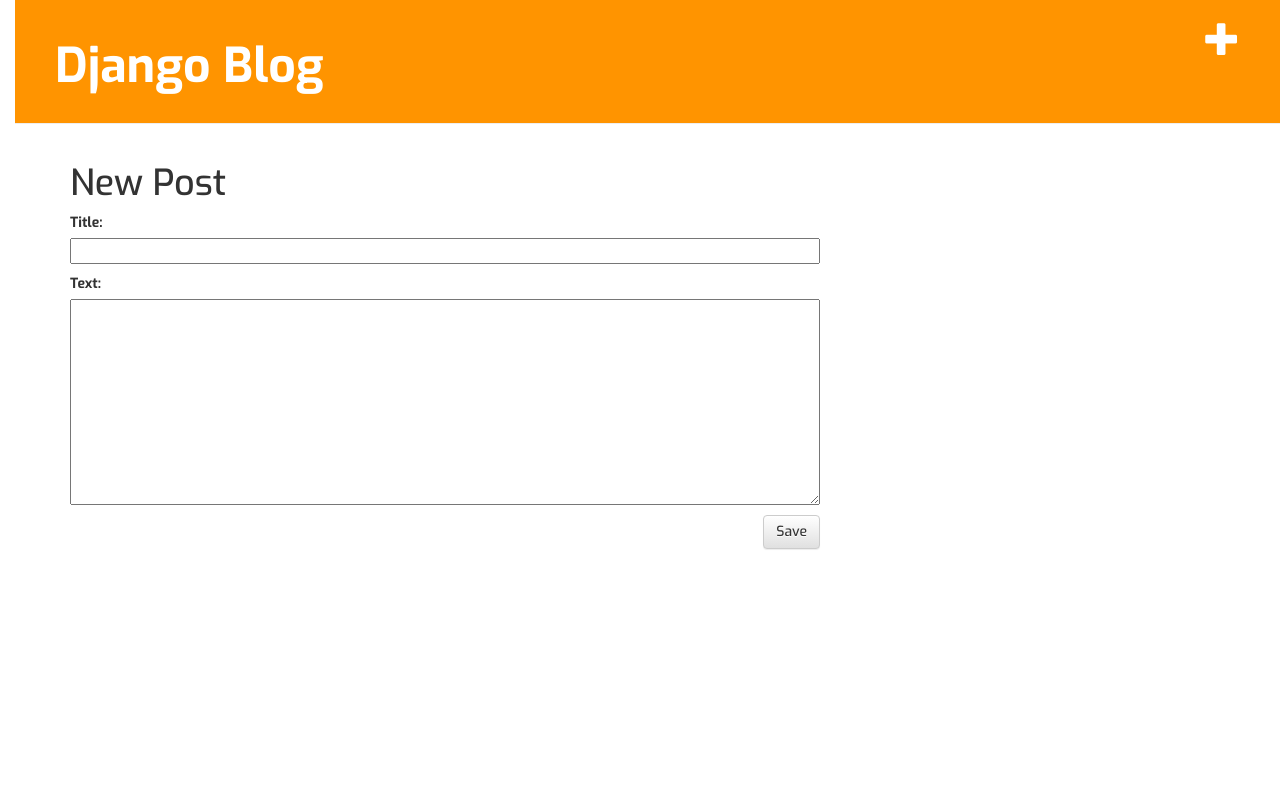
After one commit to sujan-sube/django-blog, a Django app: page /post/new/ in a window 1280 px wide. The commit adds this page. Run offline with Django 3.2, Linux system fonts and the light colour scheme; the visitor is signed in with stand-in values (Sample User, id 1); some libraries are stand-ins or nearby versions.

Commit message:
added django forms to create and edit posts

```diff
--- /dev/null
+++ b/blog/forms.py
@@ -0,0 +1,8 @@
+from django import forms
+from .models import Post
+
+class PostForm(forms.ModelForm):
+
+    class Meta:
+        model = Post
+        fields = ('title', 'text',)
--- /dev/null
+++ b/blog/static/css/blog.css
@@ -0,0 +1,54 @@
+h1 a {
+    color: #FCA205;
+    font-family: 'Exo';
+    font-weight: 700;
+}
+
+body {
+    padding-left: 15px;
+    font-family: 'Exo';
+    font-weight: 500;
+}
+
+.page-header {
+    background-color: #ff9400;
+    margin-top: 0;
+    padding: 20px 20px 20px 40px;
+}
+
+.page-header h1, .page-header h1 a, .page-header h1 a:visited, .page-header h1 a:active {
+    color: #ffffff;
+    font-size: 36pt;
+    text-decoration: none;
+}
+
+.content {
+    margin-left: 40px;
+}
+
+.date {
+    color: #828282;
+}
+
+.save {
+    float: right;
+}
+
+.post-form textarea, .post-form input {
+    width: 100%;
+}
+
+.top-menu, .top-menu:hover, .top-menu:visited {
+    color: #ffffff;
+    float: right;
+    font-size: 26pt;
+    margin-right: 20px;
+}
+
+.post {
+    margin-bottom: 70px;
+}
+
+.post h1 a, .post h1 a:visited {
+    color: #000000;
+}
--- /dev/null
+++ b/blog/templates/blog/base.html
@@ -0,0 +1,28 @@
+{% load staticfiles %}
+<html>
+    <head>
+        <title>Sujan's blog</title>
+
+        <link href='https://fonts.googleapis.com/css?family=Exo:500,700' rel='stylesheet' type='text/css'>
+        <link rel="stylesheet" href="//maxcdn.bootstrapcdn.com/bootstrap/3.2.0/css/bootstrap.min.css">
+        <link rel="stylesheet" href="//maxcdn.bootstrapcdn.com/bootstrap/3.2.0/css/bootstrap-theme.min.css">
+        <link rel="stylesheet" href="{% static 'css/blog.css' %}">
+    </head>
+    <body>
+        <div class="page-header">
+            {% if user.is_authenticated %}
+                <a href="{% url 'post_new' %}" class="top-menu"><span class="glyphicon glyphicon-plus"></span></a>
+            {% endif %}
+            <h1><a href="/">Django Blog</a></h1>
+        </div>
+
+    <div class="content container">
+        <div class="row">
+            <div class="col-md-8">
+                {% block content %}
+                {% endblock %}
+            </div>
+        </div>
+    </div>
+    </body>
+</html>
--- /dev/null
+++ b/blog/templates/blog/post_edit.html
@@ -0,0 +1,9 @@
+{% extends 'blog/base.html' %}
+
+{% block content %}
+    <h1>New Post</h1>
+    <form method="POST" class="post-form">{% csrf_token %}
+        {{ form.as_p }}
+        <button type="submit" class="save btn btn-default">Save</button>
+    </form>
+{% endblock %}
--- a/blog/urls.py
+++ b/blog/urls.py
@@ -9,4 +9,7 @@ from . import views
 
 urlpatterns = [
     url(r'^$', views.post_list, name='post_list'),
+    url(r'^post/(?P<pk>\d+)/$', views.post_detail, name='post_detail'),
+    url(r'^post/new/$', views.post_new, name='post_new'),
+    url(r'^post/(?P<pk>\d+)/edit/$', views.post_edit, name='post_edit'),
 ]
--- a/blog/views.py
+++ b/blog/views.py
@@ -1,8 +1,40 @@
-from django.shortcuts import render
+from django.shortcuts import render, get_object_or_404, redirect
 from django.utils import timezone
 from .models import Post
+from .forms import PostForm
 
 # Create your views here.
 def post_list(request):
-    posts = Post.objects.filter(published_date__lte=timezone.now()).order_by('published_date')
+    posts = Post.objects.filter(published_date__lte=timezone.now()).order_by('-published_date')
     return render(request, 'blog/post_list.html', {'posts': posts})
+
+def post_detail(request, pk):
+    post = get_object_or_404(Post, pk=pk)
+    return render(request, 'blog/post_detail.html', {'post': post})
+
+def post_new(request):
+    if request.method == "POST":
+        form = PostForm(request.POST)
+        if form.is_valid():
+            post = form.save(commit=False)
+            post.author = request.user
+            post.published_date = timezone.now()
+            post.save()
+            return redirect('post_detail', pk=post.pk)
+    else:
+        form = PostForm()
+    return render(request, 'blog/post_edit.html', {'form': form})
+
+def post_edit(request, pk):
+    post = get_object_or_404(Post, pk=pk)
+    if request.method == "POST":
+        form = PostForm(request.POST, instance=post)
+        if form.is_valid():
+            post = form.save(commit=False)
+            post.author = request.user
+            post.published_date = timezone.now()
+            post.save()
+            return redirect('post_detail', pk=post.pk)
+    else:
+        form = PostForm(instance=post)
+    return render(request, 'blog/post_edit.html', {'form': form})
```
Also changed, not shown: blog/templates/blog/post_detail.html (added, +17 -0 lines), blog/templates/blog/post_list.html (+13 -19 lines).
